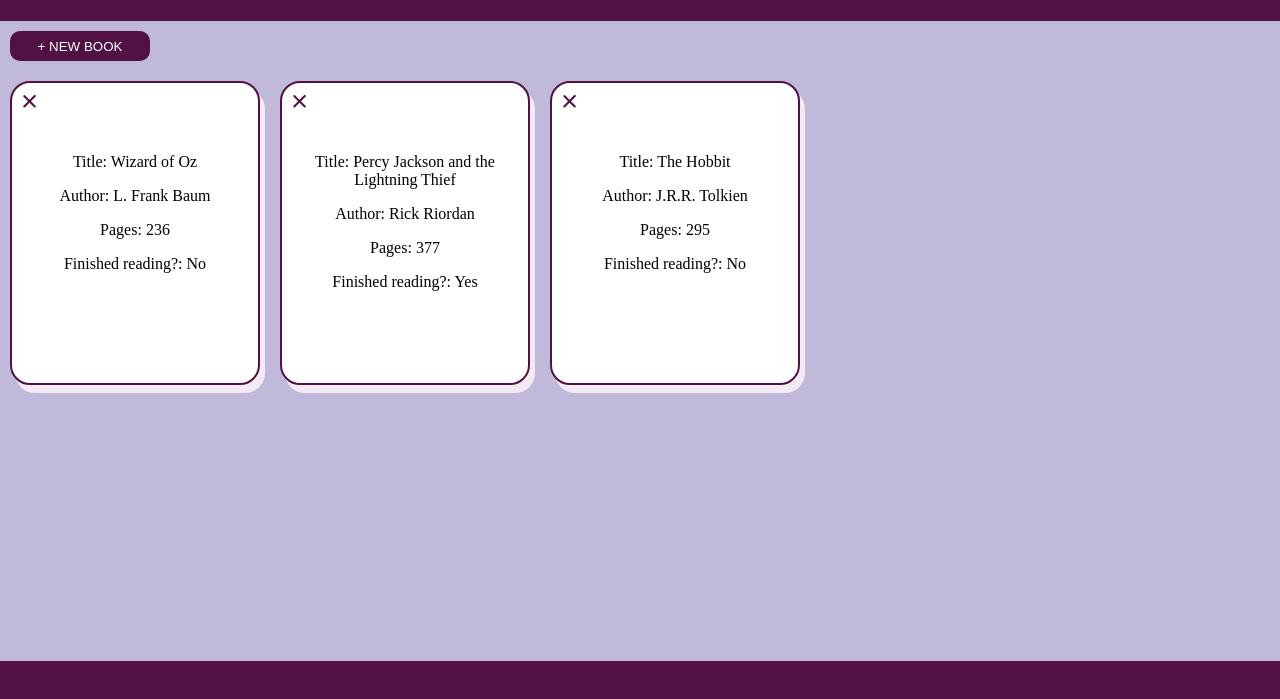
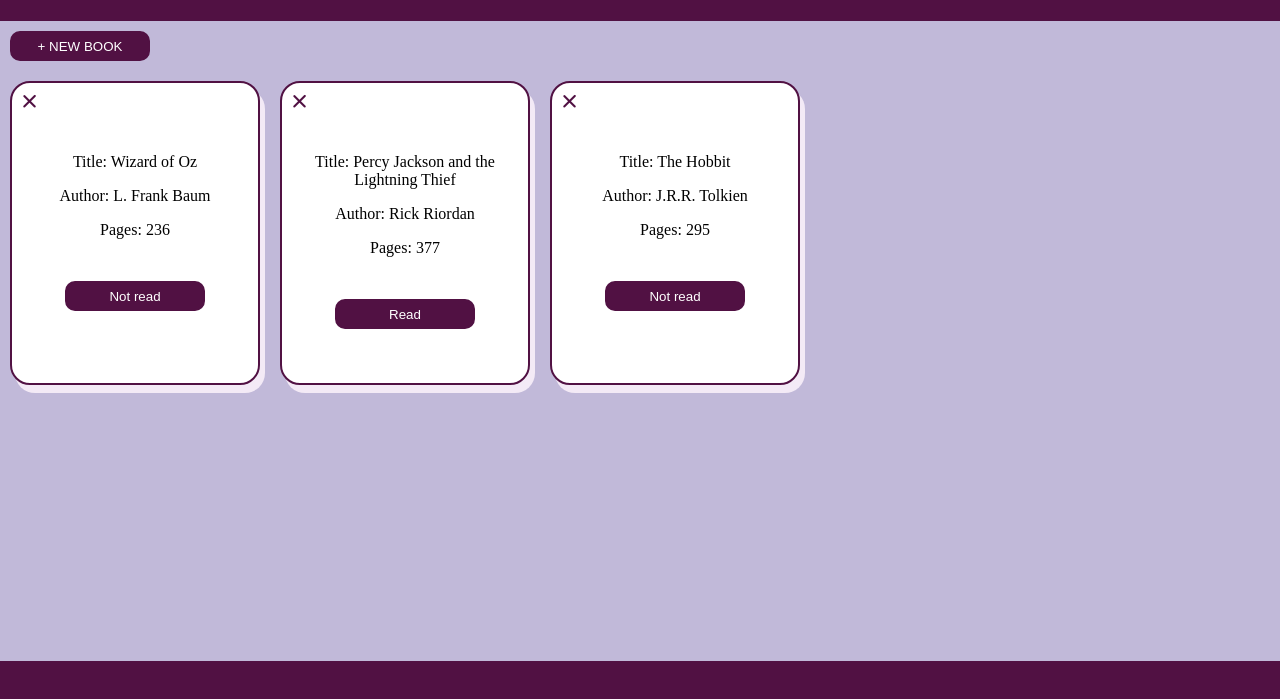
Before and after one commit to memewei/library, a plain HTML site: page index.html in a window 1280 px wide. Shown: the part 99-798 px from the top of the page. Drawn offline with nearby package versions, Linux system fonts and the light colour scheme.

Commit message:
Add read status toggle

```diff
--- a/script.js
+++ b/script.js
@@ -20,12 +20,6 @@ function addBookToLibrary(title, author, pages, status){
     myLibrary.push(book);
     showBooksOnDisplay();
 }
-
-// function removeBookFromLibrary(){
-//     myLibrary.splice(index, 1);
-//     showBooksOnDisplay();
-//     console.log("it works");
-// }
 
 function removeBookFromLibrary(i){
     myLibrary.splice(i, 1);
@@ -59,24 +53,32 @@ function showBooksOnDisplay(){
         bookPages.textContent = `Pages: ${myLibrary[i].pages}`;
         bookPages.classList.add('book-pages');
 
-        const bookStatus = document.createElement('div');
-        bookStatus.textContent = `Finished reading?: ${myLibrary[i].status}`;
-        bookStatus.classList.add('book-status');
+        const toggleStatus = document.createElement('div');
+        let placeholderText = "";
+        if(myLibrary[i].status === true){
+            placeholderText = "Read";
+        }else if(myLibrary[i].status === false){
+            placeholderText = "Not read";
+        }else{
+            return;
+        }
+        toggleStatus.innerHTML = `<button id="toggle-btn" onclick="toggleRead(${i})">${placeholderText}</button>`;
+        toggleStatus.classList.add('toggle-status');
 
         bookCard.appendChild(removeBtn);
         bookCard.appendChild(detailDisplay);
+        bookCard.appendChild(toggleStatus);
         detailDisplay.appendChild(bookTitle);
         detailDisplay.appendChild(bookAuthor);
         detailDisplay.appendChild(bookPages);
-        detailDisplay.appendChild(bookStatus);
     }
 }
 
 function newBook(){
     if(statusCheck.checked){
-        addBookToLibrary(titleInput.value, authorInput.value, pagesInput.value, "Yes");
+        addBookToLibrary(titleInput.value, authorInput.value, pagesInput.value, true);
     }else{
-        addBookToLibrary(titleInput.value, authorInput.value, pagesInput.value, "No");
+        addBookToLibrary(titleInput.value, authorInput.value, pagesInput.value, false);
     }
     titleInput.value = "";
     authorInput.value = "";
@@ -96,8 +98,17 @@ function clearDisplay(){
     bookDisplay.innerHTML = "";
 }
 
-addBookToLibrary("Wizard of Oz", "L. Frank Baum", 236, "No");
-addBookToLibrary("Percy Jackson and the Lightning Thief", "Rick Riordan", 377, "Yes");
-addBookToLibrary("The Hobbit", "J.R.R. Tolkien", 295, "No");
+function toggleRead(i){
+    if(myLibrary[i].status === true){
+        myLibrary[i].status = false;
+    }else{
+        myLibrary[i].status = true;
+    }
+    showBooksOnDisplay();
+}
+
+addBookToLibrary("Wizard of Oz", "L. Frank Baum", 236, false);
+addBookToLibrary("Percy Jackson and the Lightning Thief", "Rick Riordan", 377, true);
+addBookToLibrary("The Hobbit", "J.R.R. Tolkien", 295, false);
 
 console.log(myLibrary);
--- a/style.css
+++ b/style.css
@@ -103,3 +103,7 @@ footer{
     text-align: center;
     gap: 1rem;
 }
+
+.toggle-status{
+    align-self: center;
+}
```
